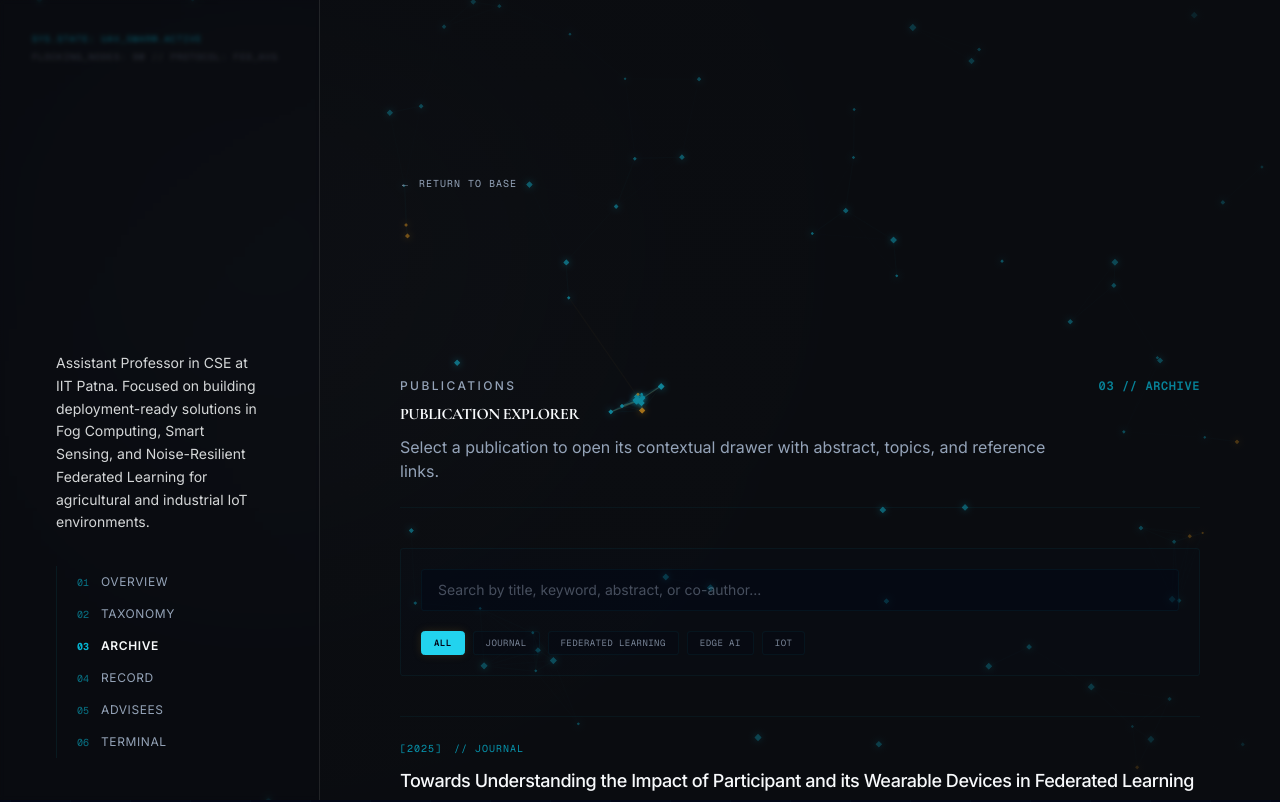
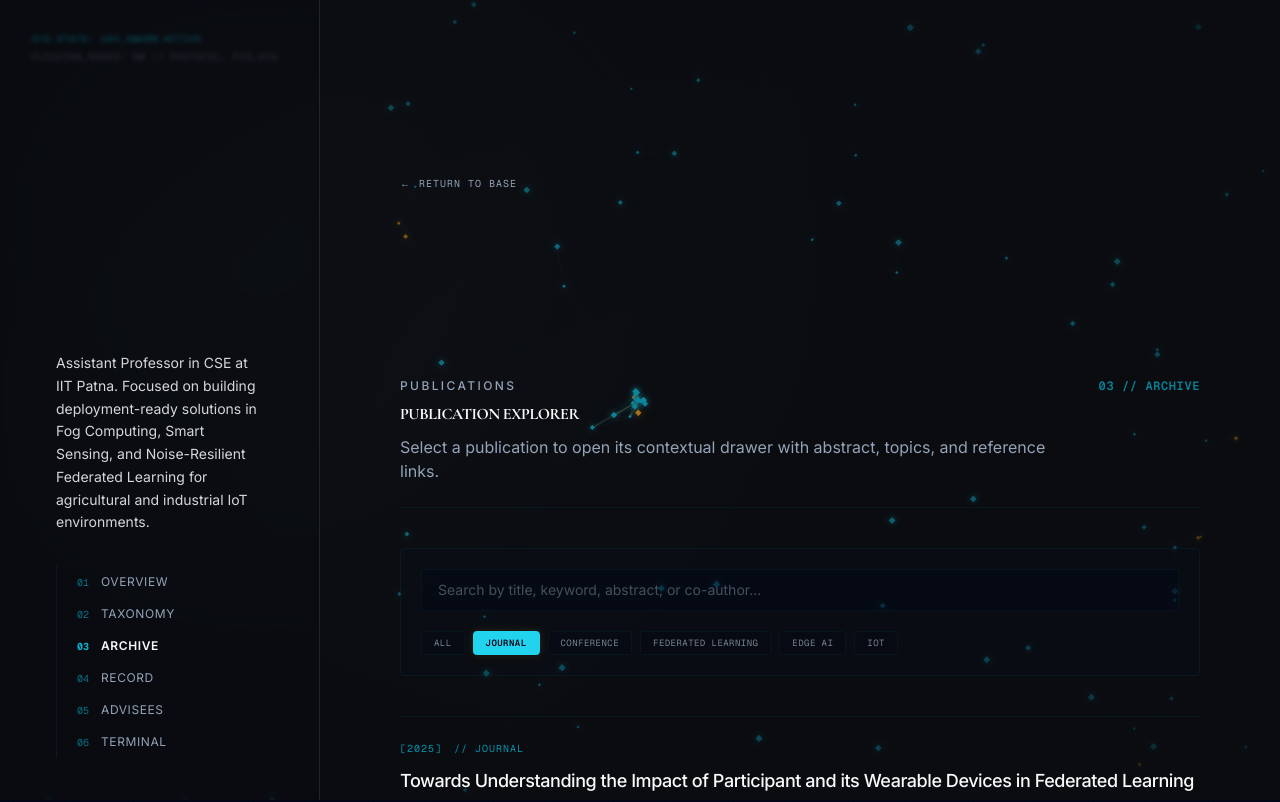
Before and after one commit to Man1ac-1773/deploy-iitp, a Next.js app: page /publications in a window 1280 px wide. Shown: the top 802 px of the page. Built offline with nearby package versions, Linux system fonts and the light colour scheme.

Commit message:
Fixed scrolling issues and broken links
'

```diff
--- a/src/components/sections/bento-grid/bento-modal.tsx
+++ b/src/components/sections/bento-grid/bento-modal.tsx
@@ -2,7 +2,8 @@
 
 import { motion } from "framer-motion";
 import type { BentoCardData } from "@/types/bento";
-import { useEffect } from "react";
+import { useEffect, useState } from "react";
+import { createPortal } from "react-dom";
 import { SectionLabel } from "@/components/shared/typography/section-label";
 
 type BentoModalProps = {
@@ -11,7 +12,10 @@ type BentoModalProps = {
 };
 
 export function BentoModal({ card, onClose }: BentoModalProps) {
+  const [mounted, setMounted] = useState(false);
+
   useEffect(() => {
+    setMounted(true);
     const handleKeyDown = (e: KeyboardEvent) => {
       if (e.key === "Escape") onClose();
     };
@@ -24,8 +28,10 @@ export function BentoModal({ card, onClose }: BentoModalProps) {
     };
   }, [onClose]);
 
-  return (
-    <div className="fixed inset-0 z-50 flex items-center justify-center p-4 sm:p-6 lg:p-12">
+  if (!mounted) return null;
+
+  return createPortal(
+    <div className="fixed inset-0 z-[100] flex items-center justify-center p-4 sm:p-6 lg:p-12" style={{ position: 'fixed' }}>
       <motion.div
         initial={{ opacity: 0 }}
         animate={{ opacity: 1 }}
@@ -91,7 +97,7 @@ export function BentoModal({ card, onClose }: BentoModalProps) {
             </ul>
           ) : null}
 
-          {card.modalLinks && (
+          {card.modalLinks && card.modalLinks.length > 0 && (
             <div className="mt-4 pt-8 border-t border-white/5 flex flex-col gap-4">
               <h3 className="text-sm font-mono tracking-wider text-muted-foreground uppercase">External Portfolios</h3>
               <div className="flex flex-wrap gap-3">
@@ -114,6 +120,7 @@ export function BentoModal({ card, onClose }: BentoModalProps) {
           )}
         </div>
       </motion.div>
-    </div>
+    </div>,
+    document.body
   );
 }
--- a/src/components/sections/publication-drawer/publication-explorer.tsx
+++ b/src/components/sections/publication-drawer/publication-explorer.tsx
@@ -12,14 +12,14 @@ type PublicationExplorerProps = {
   publications: readonly Publication[];
 };
 
-const FILTERS = ["ALL", "JOURNAL", "FEDERATED LEARNING", "EDGE AI", "IOT"] as const;
+const FILTERS = ["ALL", "JOURNAL", "CONFERENCE", "FEDERATED LEARNING", "EDGE AI", "IOT"] as const;
 
 export function PublicationExplorer({
   publications,
 }: PublicationExplorerProps) {
   const [selectedId, setSelectedId] = useState<string | null>(null);
   const [searchQuery, setSearchQuery] = useState("");
-  const [activeFilter, setActiveFilter] = useState<typeof FILTERS[number]>("ALL");
+  const [activeFilter, setActiveFilter] = useState<typeof FILTERS[number]>("JOURNAL");
 
   const selectedPublication =
     publications.find((publication) => publication.id === selectedId) ?? null;
@@ -40,7 +40,7 @@ export function PublicationExplorer({
     let matchesFilter = true;
     if (activeFilter !== "ALL") {
       const filterLower = activeFilter.toLowerCase();
-      if (filterLower === "journal") {
+      if (filterLower === "journal" || filterLower === "conference") {
         matchesFilter = pub.type === filterLower;
       } else {
         // Tag matching (case-insensitive)
--- a/src/data/bento.ts
+++ b/src/data/bento.ts
@@ -105,8 +105,6 @@ export const bentoCards: readonly BentoCardData[] = [
       "IEEE Membership"
     ],
     modalLinks: [
-      { label: "Research Portfolio", url: "https://sites.google.com/view/rahulmishracse/research" },
-      { label: "Teaching Portfolio", url: "https://sites.google.com/view/rahulmishracse/teaching" },
       { label: "Projects Portfolio", url: "https://sites.google.com/view/rahulmishracse/projects" },
       { label: "Invited Speaker", url: "https://sites.google.com/view/rahulmishracse/invited-speaker" }
     ]
```
